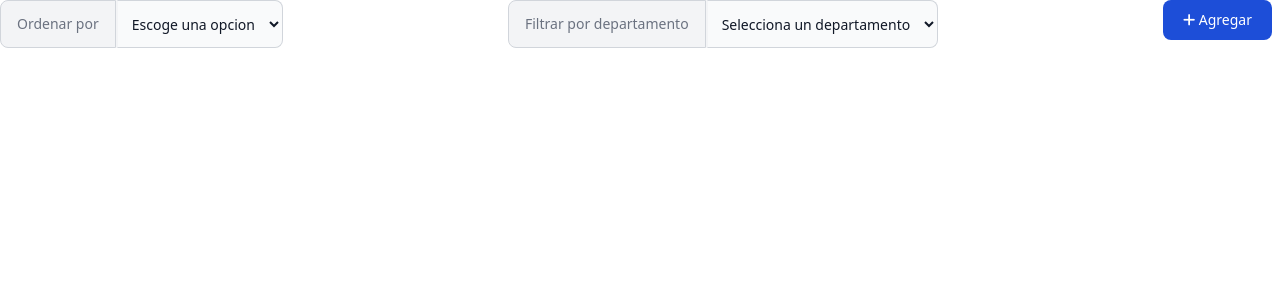
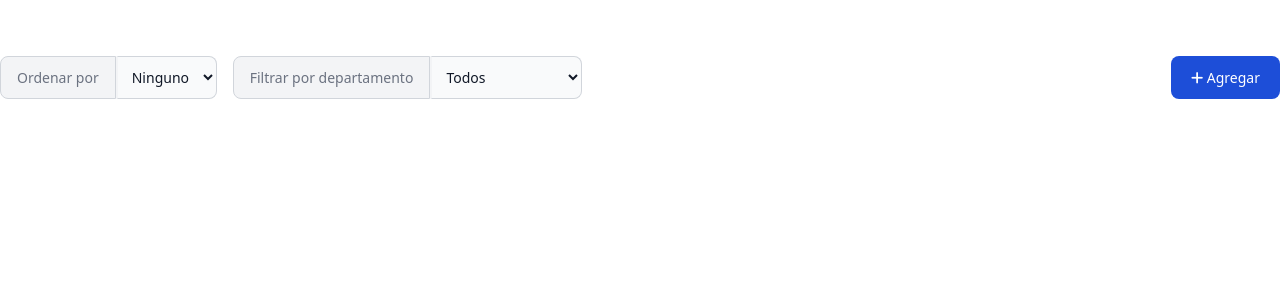
Before and after one commit to Haniel99/I.S.II_angular, an Angular app: page / in a window 1280 px wide. Shown: the top 300 px of the page. Built offline with nearby package versions, Linux system fonts and the light colour scheme.

Commit message:
filtros 2/2

```diff
--- a/src/app/components/home/home.component.html
+++ b/src/app/components/home/home.component.html
@@ -1,13 +1,14 @@
 
 <!-- Filtros y agregar -->
-<div class="flex justify-between">
+<div class="flex justify-between mt-14 container m-auto">
+    <div class="flex ">
 
-    <div class="flex">
+        <div class="flex mr-4">
             <div class="flex-shrink-0 z-10 inline-flex items-center py-2.5 px-4 text-sm font-medium text-center text-gray-500 bg-gray-100 border border-gray-300 rounded-l-lg">
                 Ordenar por
             </div>
-        <select id="" class="bg-gray-50 border border-gray-300 text-gray-900 text-sm rounded-r-lg border-l-gray-100 border-l-2 block w-full p-2.5">
-            <option selected>Escoge una opcion</option>
+            <select class="bg-gray-50 border border-gray-300 text-gray-900 text-sm rounded-r-lg border-l-gray-100 border-l-2 block w-full p-2.5 focus:outline-none">
+                <option selected>Ninguno</option>
                 <option value="nombre">Nombre</option>
                 <option value="salario">Salario</option>
             </select>
@@ -17,22 +18,19 @@
             <div class="flex-shrink-0 z-10 inline-flex items-center py-2.5 px-4 text-sm font-medium text-center text-gray-500 bg-gray-100 border border-gray-300 rounded-l-lg">
                 Filtrar por departamento
             </div>
-        <select id="" class="bg-gray-50 border border-gray-300 text-gray-900 text-sm rounded-r-lg border-l-gray-100 border-l-2 block w-full p-2.5">
-            <option selected>Selecciona un departamento</option>
-            <option value="nombre">Departamento 1</option>
-            <option value="salario">Departamento 2</option>
+            <select class="bg-gray-50 border border-gray-300 text-gray-900 text-sm rounded-r-lg border-l-gray-100 border-l-2 block w-full p-2.5 focus:outline-none">
+                <option selected>Todos</option>
+                <option value="d1">Departamento 1</option>
+                <option value="d2">Departamento 2</option>
             </select>
         </div>
 
+    </div>
 
-
-    <button type="button" class="text-white bg-blue-700 hover:bg-blue-800 font-medium rounded-lg text-sm px-5 py-2.5 mr-2 mb-2">
+    <button type="button" class="text-white bg-blue-700 hover:bg-blue-800 font-medium rounded-lg text-sm px-5 py-2.5">
         <i class="fa-solid fa-plus"></i>
         Agregar
     </button>
 
-</div>
-
-<div class="">
 
 </div>
```
Lines whose indentation alone changed are shown as unchanged.
